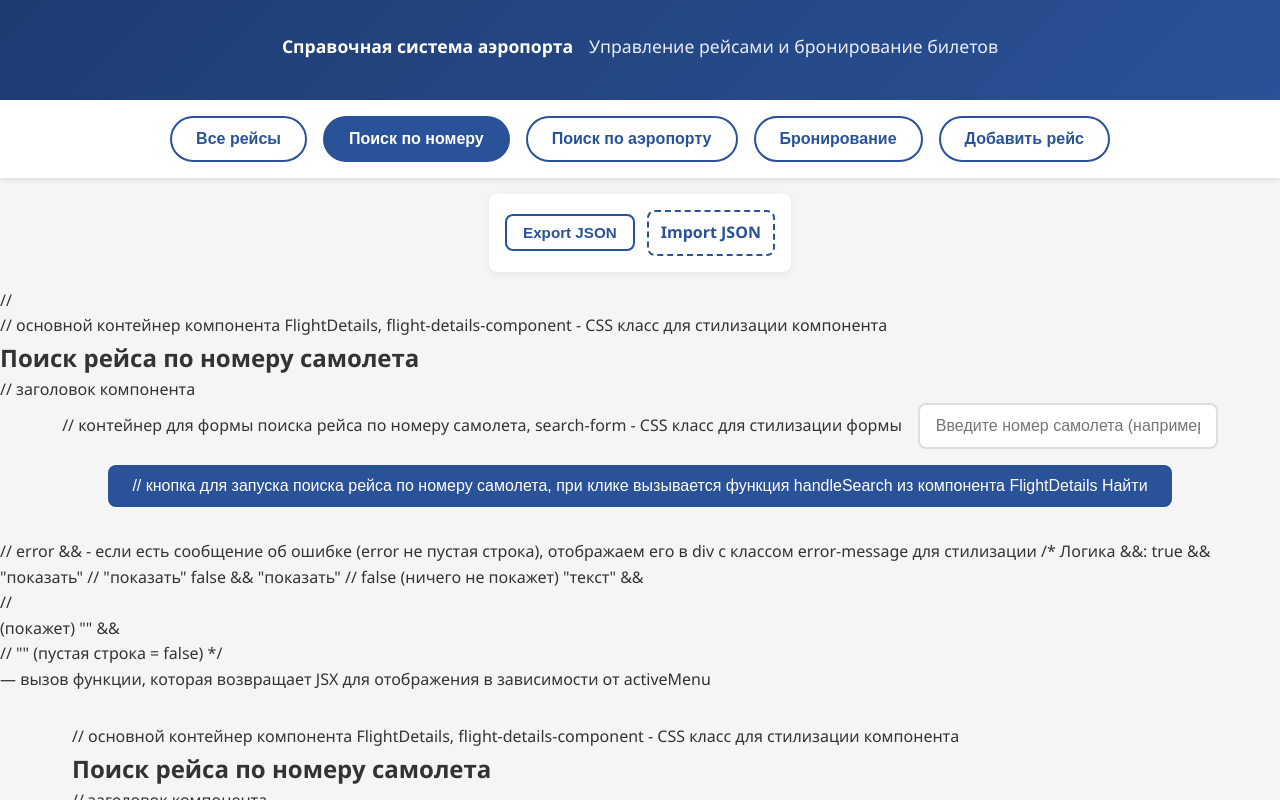
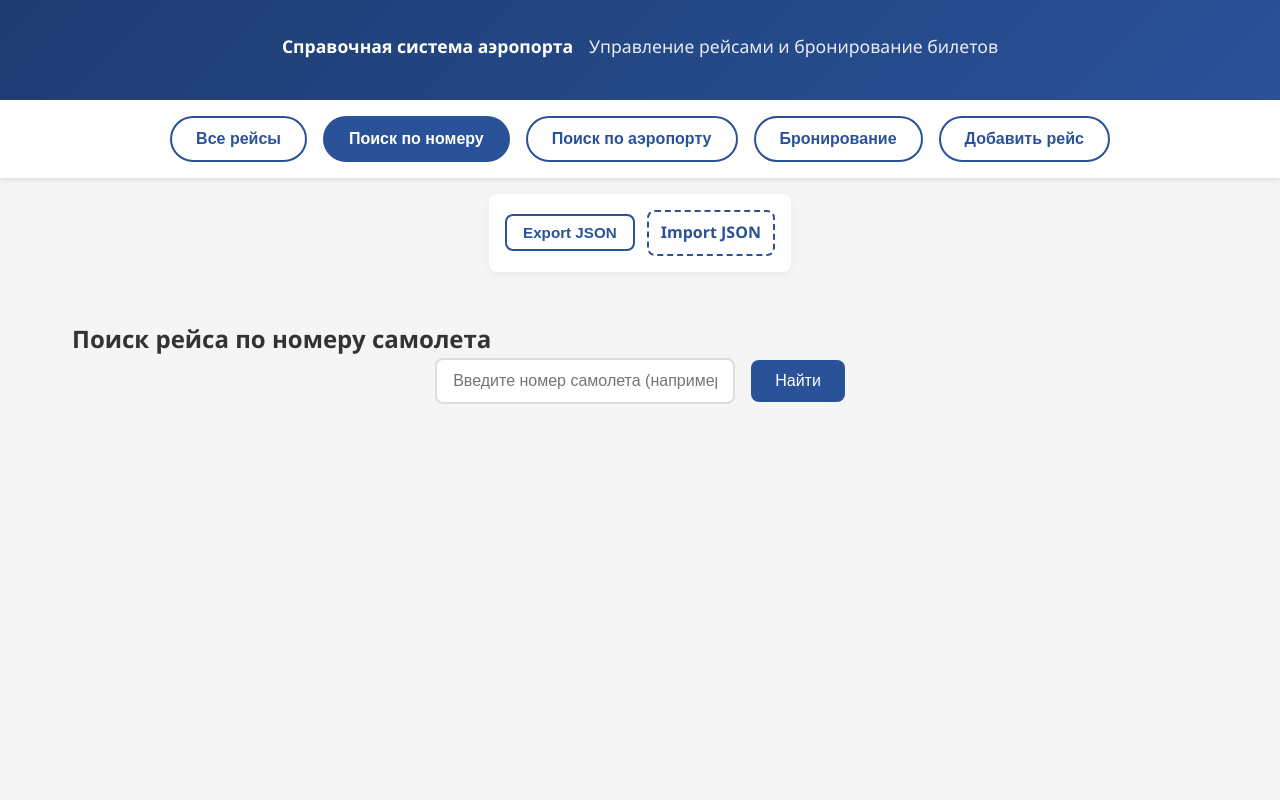
Before and after one commit to kclkcl3/airport-system, a React (Create React App) app: page / in a window 1280 px wide. Both pictures are taken after a click on the button "Поиск по номеру". Shown: the top 800 px of the page. Built offline with nearby package versions, Linux system fonts and the light colour scheme.

Commit message:
fixed commits in JSX (old ones used to be text, not actual commits)

```diff
--- a/src/App.tsx
+++ b/src/App.tsx
@@ -28,7 +28,7 @@ const App: React.FC = () => {
 		setFlights(flightList.getAllFlights());
 	}, [flightList, updateTrigger]);
 
-/*
+	/*
 Пример
 // 1. Пользователь добавляет рейс
 handleFlightAdd(newFlight);
@@ -186,7 +186,7 @@ useEffect(() => {
 					</div>
 				)}
 			</div>
-			// {renderContent()} — вызов функции, которая возвращает JSX для отображения в зависимости от activeMenu
+			{/* // {renderContent()} — вызов функции, которая возвращает JSX для отображения в зависимости от activeMenu */}
 			<main className='main-content'>{renderContent()}</main>
 		</div>
 	);
--- a/src/components/FlightDetails.tsx
+++ b/src/components/FlightDetails.tsx
@@ -2,7 +2,8 @@ import React, { useState } from 'react';
 import { FlightLinkedList } from '../utils/flightUtils';
 import { formatDateTime } from '../utils/flightUtils';
 
-interface FlightDetailsProps { // пропсы компонента FlightDetails
+interface FlightDetailsProps {
+	// пропсы компонента FlightDetails
 	flightList: FlightLinkedList; // связный список рейсов(для поиска рейса по номеру самолета)
 }
 
@@ -17,7 +18,8 @@ const FlightDetails: React.FC<FlightDetailsProps> = ({ flightList }) => {
 		setError(''); // Сброс предыдущих ошибок перед новым поиском
 		setFlight(null); // Сброс предыдущего найденного рейса перед новым поиском
 
-    if (!planeNumber.trim()) { // если поле ввода пустое (не введен номер самолета) или содержит только пробелы, устанавливаем сообщение об ошибке. .trim() удаляет пробелы в начале и конце строки
+		if (!planeNumber.trim()) {
+			// если поле ввода пустое (не введен номер самолета) или содержит только пробелы, устанавливаем сообщение об ошибке. .trim() удаляет пробелы в начале и конце строки
 			setError('Введите номер самолета');
 			return;
 		}
@@ -25,7 +27,8 @@ const FlightDetails: React.FC<FlightDetailsProps> = ({ flightList }) => {
 		// Поиск рейса по номеру самолета в связном списке
 		const foundFlight = flightList.findFlightByPlaneNumber(planeNumber.trim()); //foundFlight - найденный рейс, flightList - связный список рейсов, findFlightByPlaneNumber - метод для поиска рейса по номеру самолета, planeNumber.trim() - введенный номер самолета без пробелов в начале и конце, findFlightByPlaneNumber возвращает рейс или null, если не найден, задан в файле flightUtils.ts
 
-    if (foundFlight) { // если рейс найден (foundFlight не null), обновляем состояние flight и сохраняем найденный рейс в state. state - состояние компонента
+		if (foundFlight) {
+			// если рейс найден (foundFlight не null), обновляем состояние flight и сохраняем найденный рейс в state. state - состояние компонента
 			setFlight(foundFlight); // обновление состояния найденного рейса, setFlight - функция для обновления состояния flight
 		} else {
 			setError('Рейс с указанным номером не найден');
@@ -34,64 +37,69 @@ const FlightDetails: React.FC<FlightDetailsProps> = ({ flightList }) => {
 
 	// возвращаем JSX для рендеринга компонента, то есть разметку и логику отображения, включая форму поиска и отображение деталей рейса и ошибок
 	return (
-    <div className="flight-details-component"> // основной контейнер компонента FlightDetails, flight-details-component - CSS класс для стилизации компонента
-      <h2>Поиск рейса по номеру самолета</h2> // заголовок компонента
-
-      <div className="search-form"> // контейнер для формы поиска рейса по номеру самолета, search-form - CSS класс для стилизации формы
+		// основной контейнер компонента FlightDetails, flight-details-component - CSS класс для стилизации компонента
+		<div className='flight-details-component'>
+			<h2>Поиск рейса по номеру самолета</h2> {/*// заголовок компонента*/}
+			<div className='search-form'>
+				{/* // контейнер для формы поиска рейса по номеру самолета, search-form -
+				CSS класс для стилизации формы */}
 				<input
-          type="text" // текстовое поле для ввода номера самолета
+					type='text' // текстовое поле для ввода номера самолета
 					value={planeNumber} // значение поля ввода, привязанное к состоянию planeNumber, чтобы отображать текущее значение, берется из состояния компонента
 					onChange={(e) => setPlaneNumber(e.target.value)} // обработчик события изменения значения поля ввода, обновляет состояние planeNumber при вводе пользователем, e - объект события, e.target.value - текущее значение поля ввода, setPlaneNumber - функция для обновления состояния planeNumber, вызывается при каждом изменении текста в поле ввода, onChange - событие изменения
-          placeholder="Введите номер самолета (например, SU-1001)"
-          className="search-input"
+					placeholder='Введите номер самолета (например, SU-1001)'
+					className='search-input'
 				/>
-        <button onClick={handleSearch} className="search-button"> // кнопка для запуска поиска рейса по номеру самолета, при клике вызывается функция handleSearch из компонента FlightDetails
+				<button onClick={handleSearch} className='search-button'>
+					{/* // кнопка для запуска поиска рейса по номеру самолета, при клике
+					вызывается функция handleSearch из компонента FlightDetails
+          */}
 					Найти
 				</button>
 			</div>
-
-      {error && <div className="error-message">{error}</div>}
-      // error && - если есть сообщение об ошибке (error не пустая строка), отображаем его в div с классом error-message для стилизации
-
-      /*
+			{error && <div className='error-message'>{error}</div>}
+			{/*
+			// error && - если есть сообщение об ошибке (error не пустая строка),
+			отображаем его в div с классом error-message для стилизации
       Логика &&:
       true && "показать"   // "показать"
       false && "показать"  // false (ничего не покажет)
       "текст" && <div/>    // <div/> (покажет)
       "" && <div/>         // "" (пустая строка = false)
-      */
-
+      */}
 			{flight && ( // flight && - если рейс найден (flight не null), отображаем детали рейса внутри div с классом flight-details-card для стилизации, Если flight null → ничего не покажет, flight - найденный рейс
-        <div className="flight-details-card">
+				<div className='flight-details-card'>
 					<h3>Данные о рейсе</h3>
-          <div className="flight-info">
-            <div className="info-row">
+					<div className='flight-info'>
+						<div className='info-row'>
 							<label>Номер самолета:</label>
 							<span>{flight.planeNumber}</span>
 						</div>
-            <div className="info-row">
+						<div className='info-row'>
 							<label>Аэропорт назначения:</label>
 							<span>{flight.destination}</span>
 						</div>
-            <div className="info-row">
+						<div className='info-row'>
 							<label>Время вылета:</label>
 							<span>{formatDateTime(flight.departureTime)}</span>
 						</div>
-            <div className="info-row">
+						<div className='info-row'>
 							<label>Время прибытия:</label>
 							<span>{formatDateTime(flight.arrivalTime)}</span>
 						</div>
-            <div className="info-row">
+						<div className='info-row'>
 							<label>Общее количество мест:</label>
 							<span>{flight.totalSeats}</span>
 						</div>
-            <div className="info-row">
+						<div className='info-row'>
 							<label>Проданные билеты:</label>
 							<span>{flight.soldTickets}</span>
 						</div>
-            <div className="info-row">
+						<div className='info-row'>
 							<label>Свободные места:</label>
-              <span className="available">{flightList.getAvailableSeats(flight)}</span>
+							<span className='available'>
+								{flightList.getAvailableSeats(flight)}
+							</span>
 						</div>
 					</div>
 				</div>
--- a/src/components/FlightList.tsx
+++ b/src/components/FlightList.tsx
@@ -9,38 +9,45 @@ interface FlightListProps {
 
 // Компонент для отображения списка рейсов
 // проверка на наличие рейсов и отображение соответствующего сообщения
-const FlightList: React.FC<FlightListProps> = ({ flights, title = "Все рейсы" }) => {
+const FlightList: React.FC<FlightListProps> = ({
+	flights,
+	title = 'Все рейсы',
+}) => {
 	if (flights.length === 0) {
-    return <div className="no-flights">Рейсы не найдены</div>;
+		return <div className='no-flights'>Рейсы не найдены</div>;
 	}
 
 	return (
-    <div className="flight-list">
+		<div className='flight-list'>
 			<h2>{title}</h2>
-      <div className="flights-container">
+			<div className='flights-container'>
 				{flights.map((flight) => (
-          <div key={flight.id} className="flight-card"> // Используем уникальный ключ для каждого рейса
-            <div className="flight-header">
+					<div key={flight.id} className='flight-card'>
+						{/* Используем уникальный ключ для каждого рейса */}
+						<div className='flight-header'>
 							<h3>Рейс {flight.planeNumber}</h3>
-              <span className="destination">{flight.destination}</span>
+							<span className='destination'>{flight.destination}</span>
 						</div>
-            <div className="flight-details">
-              <div className="detail">
+						<div className='flight-details'>
+							<div className='detail'>
 								<label>Вылет:</label>
 								<span>{formatDateTime(flight.departureTime)}</span>
 							</div>
-              <div className="detail">
+							<div className='detail'>
 								<label>Прибытие:</label>
 								<span>{formatDateTime(flight.arrivalTime)}</span>
 							</div>
-              <div className="detail">
+							<div className='detail'>
 								<label>Места:</label>
-                <span>{flight.soldTickets} / {flight.totalSeats}</span>
+								<span>
+									{flight.soldTickets} / {flight.totalSeats}
+								</span>
 							</div>
-              <div className="detail">
+							<div className='detail'>
 								<label>Свободно:</label>
-                <span className="available-seats">
-                  {flight.totalSeats - flight.soldTickets} // всего мест минус проданные билеты
+								<span className='available-seats'>
+									{flight.totalSeats - flight.soldTickets}
+									{/* // всего мест минус проданные билеты */}
 								</span>
 							</div>
 						</div>
```
Also changed, not shown: src/components/AirportSearch.tsx (+10 -10 lines). Lines whose indentation alone changed are shown as unchanged.
